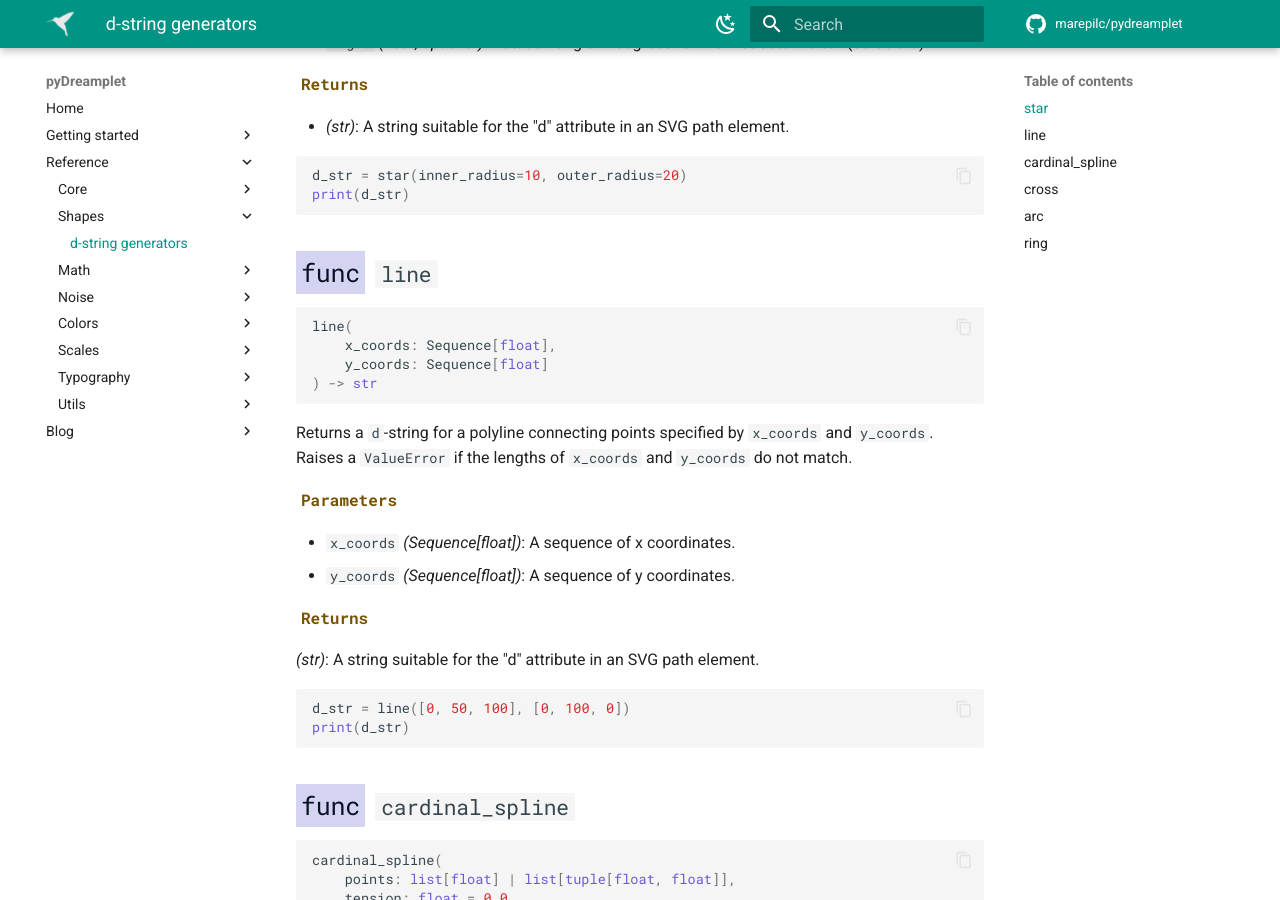
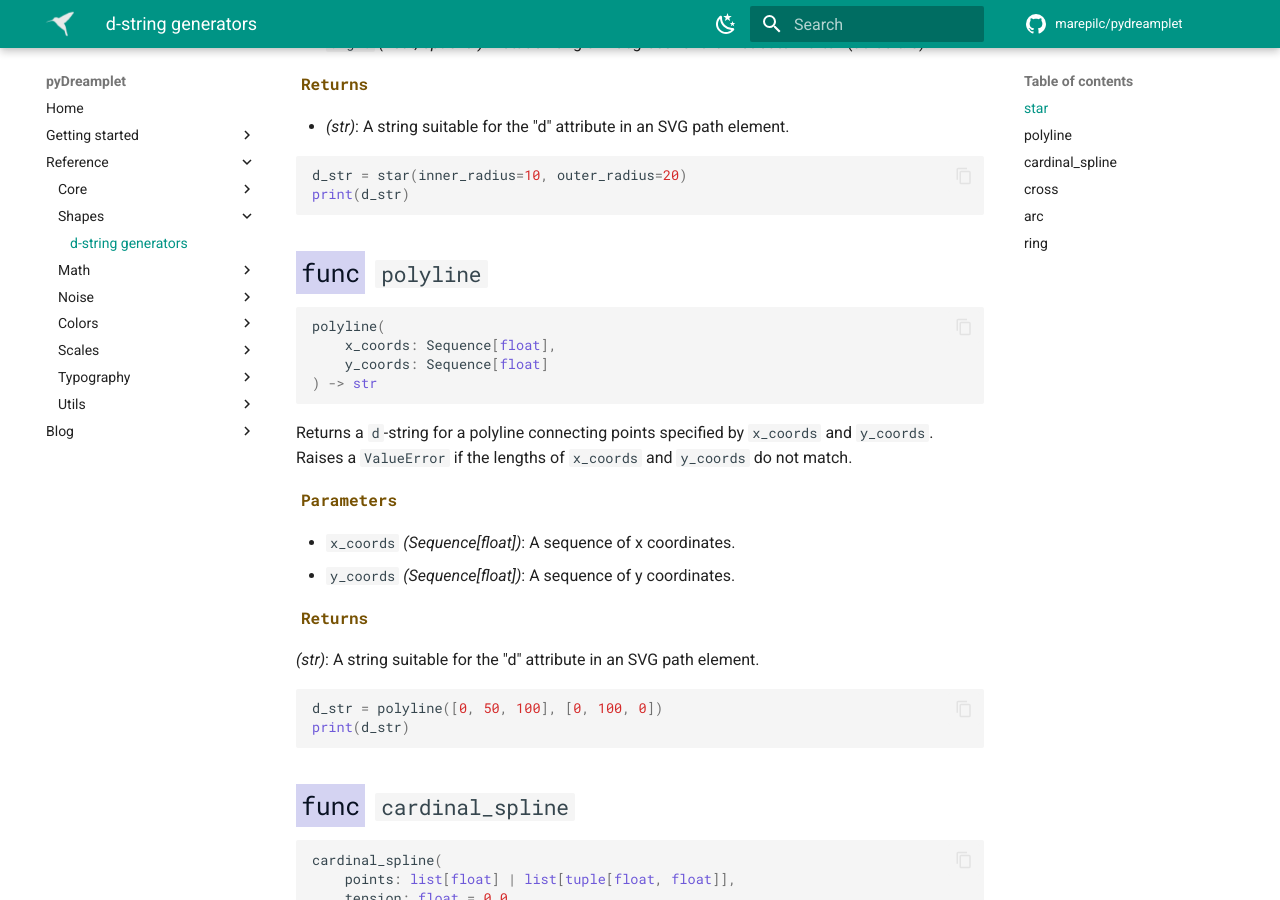
Before and after one commit to marepilc/pydreamplet, an MkDocs documentation site: the page built from docs/reference/shapes/index.md, in a window 1280 px wide and 900 px high, scrolled down 779 px. Built offline with MkDocs 1.6.1 and Material for MkDocs 9.7.7, drawn with Linux system fonts in a browser that asks for light colours; comment, search, counter and statistics services are not loaded.

Commit message:
line renamed to polyline

````diff
--- a/docs/reference/shapes/index.md
+++ b/docs/reference/shapes/index.md
@@ -36,10 +36,10 @@ d_str = star(inner_radius=10, outer_radius=20)
 print(d_str)
 ```
 
-## <span class="func"></span>`line`
+## <span class="func"></span>`polyline`
 
 ```py
-line(
+polyline(
     x_coords: Sequence[float],
     y_coords: Sequence[float]
 ) -> str
@@ -58,7 +58,7 @@ Raises a `ValueError` if the lengths of `x_coords` and `y_coords` do not match.
 *(str)*: A string suitable for the "d" attribute in an SVG path element.
 
 ```py
-d_str = line([0, 50, 100], [0, 100, 0])
+d_str = polyline([0, 50, 100], [0, 100, 0])
 print(d_str)
 ```
 
--- a/pyproject.toml
+++ b/pyproject.toml
@@ -1,6 +1,6 @@
 [project]
 name = "pydreamplet"
-version = "1.0.0"
+version = "1.0.1"
 description = "A library for assembling SVGs from Python"
 authors = [{ name = "Marek Pilczuk", email = "user@mp76.pl" }]
 license = "MIT"
````
Also changed, not shown: 1 other file.
